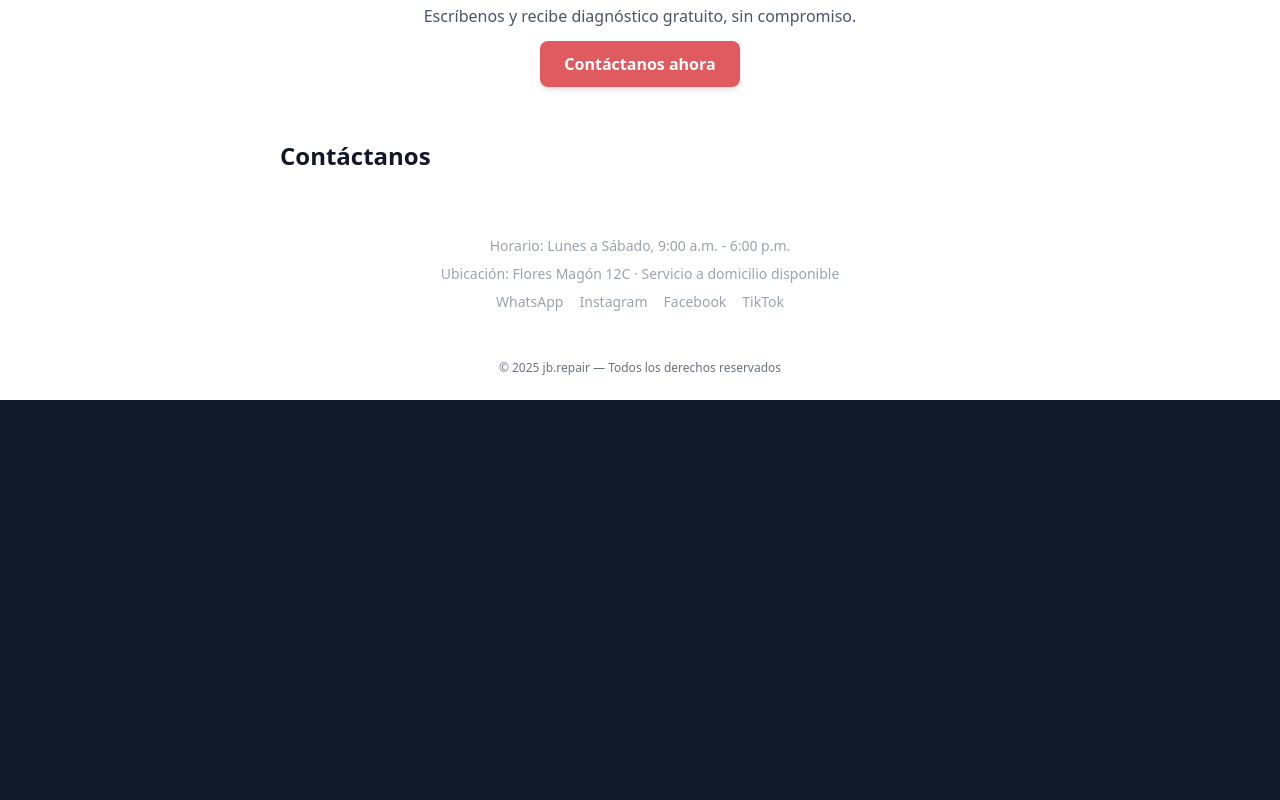
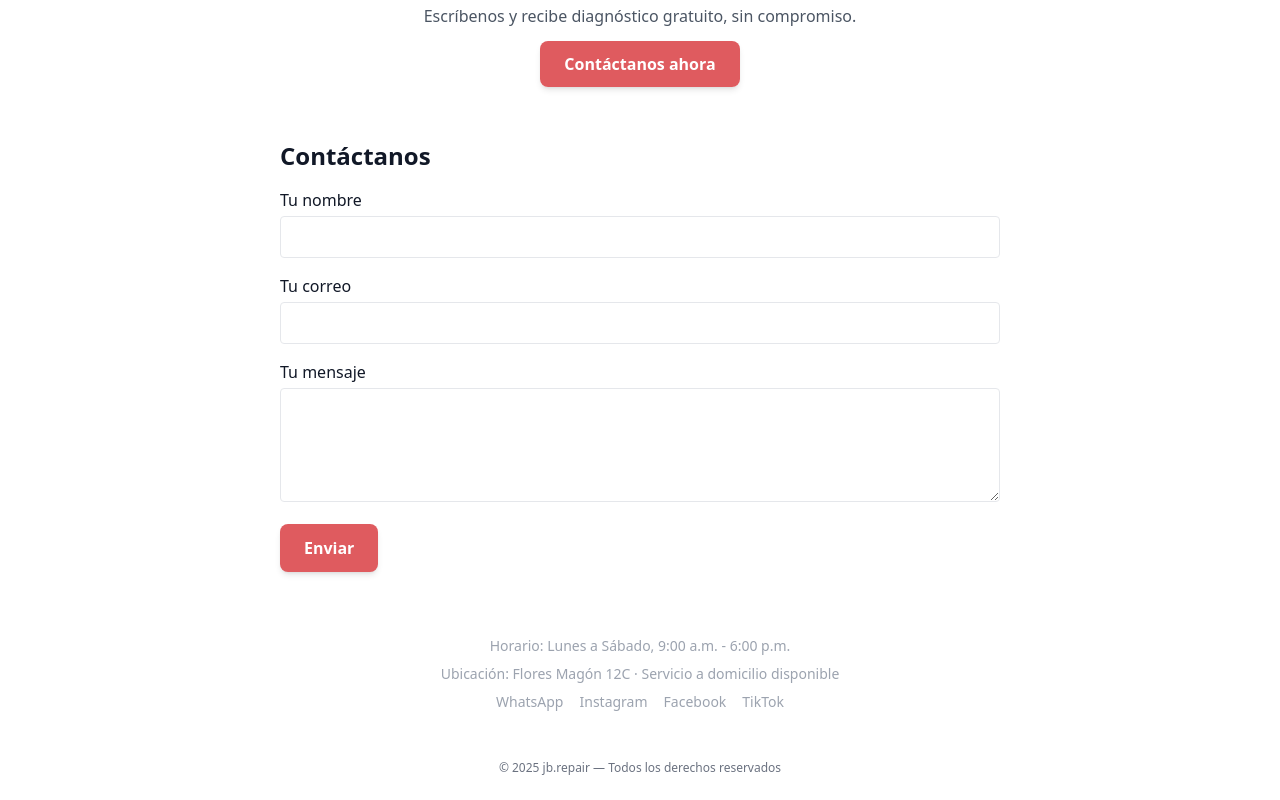
Before and after one commit to JorgeSucre/jb-repair, a React (Vite) app: page / in a window 1280 px wide. Shown: the part 3423-4223 px from the top of the page. Before the commit the page ends 3823 px from the top, so only its background shows below. Built offline with nearby package versions, Linux system fonts and the light colour scheme.

Commit message:
Fix: reemplazo de mail service con Vercel

```diff
--- a/src/App.jsx
+++ b/src/App.jsx
@@ -133,7 +133,53 @@ export default function App() {
                 }
               }}
               className="space-y-4"
-            ></form>
+            >
+              <div>
+                <label className="block mb-1" htmlFor="name">
+                  {t.form.name}
+                </label>
+                <input
+                  type="text"
+                  id="name"
+                  name="name"
+                  required
+                  className="w-full border px-3 py-2 rounded focus:outline-none focus:ring focus:ring-primary"
+                />
+              </div>
+
+              <div>
+                <label className="block mb-1" htmlFor="email">
+                  {t.form.email}
+                </label>
+                <input
+                  type="email"
+                  id="email"
+                  name="email"
+                  required
+                  className="w-full border px-3 py-2 rounded focus:outline-none focus:ring focus:ring-primary"
+                />
+              </div>
+
+              <div>
+                <label className="block mb-1" htmlFor="message">
+                  {t.form.message}
+                </label>
+                <textarea
+                  id="message"
+                  name="message"
+                  required
+                  className="w-full border px-3 py-2 rounded focus:outline-none focus:ring focus:ring-primary"
+                  rows={4}
+                ></textarea>
+              </div>
+
+              <button
+                type="submit"
+                className="bg-primary text-white px-6 py-3 rounded-lg font-semibold shadow-md hover:opacity-90 transition"
+              >
+                {t.form.send}
+              </button>
+            </form>
           </section>
 
           {/* Footer info */}
```
